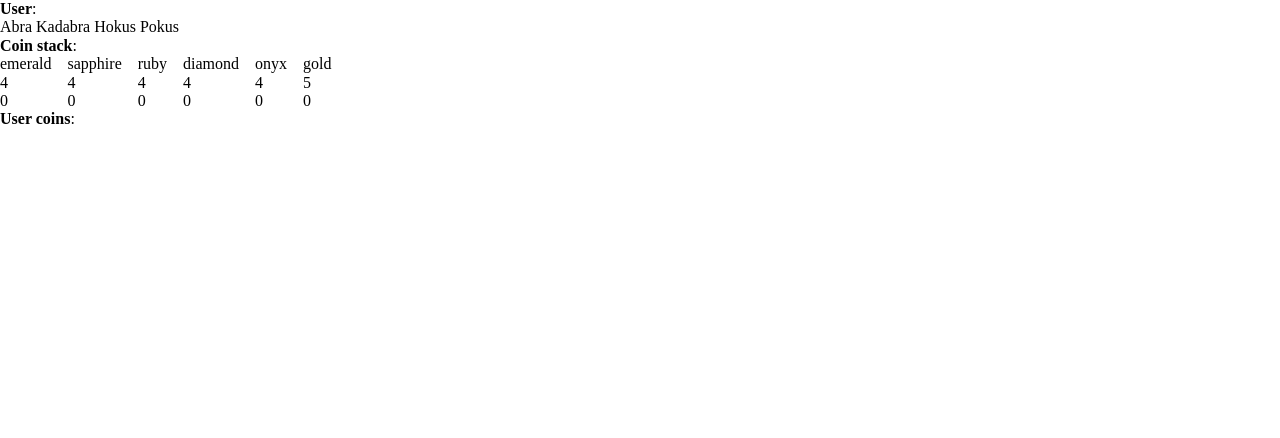
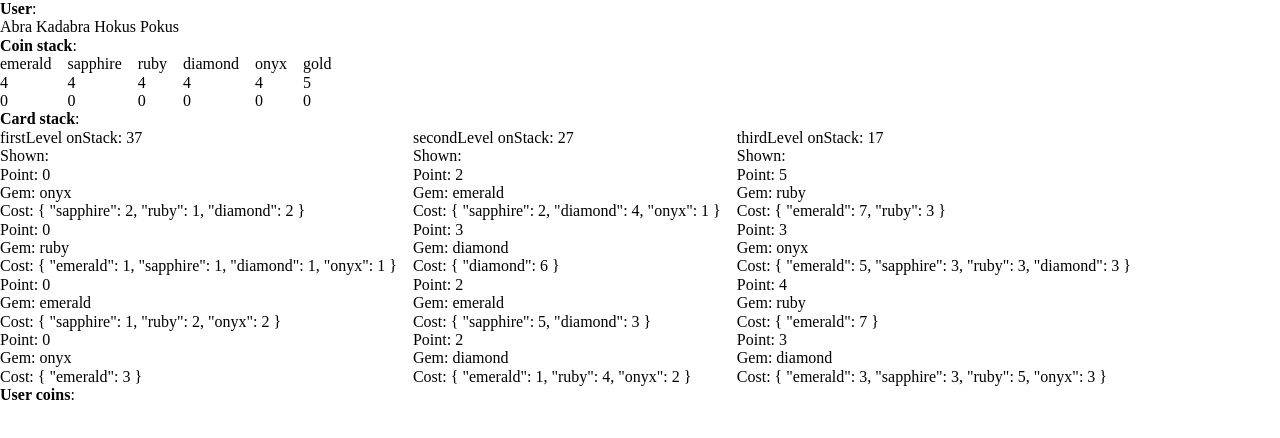
Before and after one commit to Lizon57/splendorGame, a React (Create React App) app: page /game/gameI0001 in a window 1280 px wide. Shown: the top 438 px of the page. Built offline with nearby package versions, Linux system fonts and the light colour scheme.

Commit message:
Init game card system

```diff
--- /dev/null
+++ b/src/cmps/game/cards/CardLst.jsx
@@ -0,0 +1,12 @@
+import { CardPackage } from './CardPackage'
+
+export const CardLst = () => {
+    const cardLevels = ['firstLevel', 'secondLevel', 'thirdLevel']
+
+
+    return (
+        <div style={{ display: 'flex', gap: '1rem' }}>
+            {cardLevels.map(level => <CardPackage key={level} level={level} />)}
+        </div>
+    )
+}
--- /dev/null
+++ b/src/cmps/game/cards/CardPackage.jsx
@@ -0,0 +1,16 @@
+import { useSelector } from 'react-redux'
+
+import { CardPreview } from './CardPreview'
+
+
+export const CardPackage = ({ level }) => {
+    const { game } = useSelector(state => state.gameModule)
+
+    return (
+        <div>
+            {level} onStack: {game.card[level].cardsStack.length}<br />
+
+            Shown: {game.card[level].shownCards.map(card => <CardPreview key={card.id} card={card} />)}
+        </div>
+    )
+}
--- /dev/null
+++ b/src/cmps/game/cards/CardPreview.jsx
@@ -0,0 +1,11 @@
+export const CardPreview = ({ card }) => {
+    console.log(card)
+
+    return (
+        <div>
+            <div>Point: {card.point}</div>
+            <div>Gem: {card.gem}</div>
+            <div>Cost: {JSON.stringify(card.cost, null, 2)}</div>
+        </div>
+    )
+}
--- a/src/data/dummyGameDB.js
+++ b/src/data/dummyGameDB.js
@@ -1,3 +1,10 @@
+import { utilService } from '../services/utilService'
+
+import { firstLevelDevCards } from './card/firstLevelDevCards'
+import { secondLevelDevCards } from './card/secondLevelDevCards'
+import { thirdLevelDevCards } from './card/thirdLevelDevCards'
+
+
 export const dummyGameDB = [
     {
         _id: 'gameI0001',
@@ -12,6 +19,96 @@ export const dummyGameDB = [
         coinStack: {
             gem: { emerald: 4, sapphire: 4, ruby: 4, diamond: 4, onyx: 4 },
             gold: 5,
+        },
+
+        card: {
+            firstLevel: {
+                cardsStack: firstLevelDevCards.slice(3),
+                shownCards: [
+                    {
+                        id: utilService.makeId(),
+                        point: 0,
+                        gem: 'onyx',
+                        cost: { sapphire: 2, ruby: 1, diamond: 2 }
+                    },
+                    {
+                        id: utilService.makeId(),
+                        point: 0,
+                        gem: 'ruby',
+                        cost: { emerald: 1, sapphire: 1, diamond: 1, onyx: 1 }
+                    },
+                    {
+                        id: utilService.makeId(),
+                        point: 0,
+                        gem: 'emerald',
+                        cost: { sapphire: 1, ruby: 2, onyx: 2 }
+                    },
+                    {
+                        id: utilService.makeId(),
+                        point: 0,
+                        gem: 'onyx',
+                        cost: { emerald: 3 }
+                    }
+                ]
+            },
+            secondLevel: {
+                cardsStack: secondLevelDevCards.slice(3),
+                shownCards: [
+                    {
+                        id: utilService.makeId(),
+                        point: 2,
+                        gem: 'emerald',
+                        cost: { sapphire: 2, diamond: 4, onyx: 1 }
+                    },
+                    {
+                        id: utilService.makeId(),
+                        point: 3,
+                        gem: 'diamond',
+                        cost: { diamond: 6, }
+                    },
+                    {
+                        id: utilService.makeId(),
+                        point: 2,
+                        gem: 'emerald',
+                        cost: { sapphire: 5, diamond: 3 }
+                    },
+                    {
+                        id: utilService.makeId(),
+                        point: 2,
+                        gem: 'diamond',
+                        cost: { emerald: 1, ruby: 4, onyx: 2 }
+                    }
+                ]
+            },
+            thirdLevel: {
+                cardsStack: thirdLevelDevCards.slice(3),
+                shownCards: [
+                    {
+                        id: utilService.makeId(),
+                        point: 5,
+                        gem: 'ruby',
+                        cost: { emerald: 7, ruby: 3 }
+                    },
+                    {
+                        id: utilService.makeId(),
+                        point: 3,
+                        gem: 'onyx',
+                        cost: { emerald: 5, sapphire: 3, ruby: 3, diamond: 3 }
+                    },
+                    {
+                        id: utilService.makeId(),
+                        point: 4,
+                        gem: 'ruby',
+                        cost: { emerald: 7 }
+                    },
+                    {
+                        id: utilService.makeId(),
+                        point: 3,
+                        gem: 'diamond',
+                        cost: { emerald: 3, sapphire: 3, ruby: 5, onyx: 3 }
+                    }
+                ]
+            }
         },
 
 
--- a/src/pages/Game.js
+++ b/src/pages/Game.js
@@ -6,6 +6,7 @@ import { gameService } from '../services/gameService'
 
 import { UserLog } from '../cmps/dev-logics/user/UserLog'
 import { CoinLst as StackCoinLst } from '../cmps/game/coins/stack/CoinLst'
+import { CardLst } from '../cmps/game/cards/CardLst'
 import { CoinLst as PlayerCoinLst } from '../cmps/game/coins/player/CoinLst'
 
 
@@ -49,6 +50,9 @@ export const Game = () => {
             <b>Coin stack</b>:
             <StackCoinLst />
 
+            <b>Card stack</b>:
+            <CardLst />
+
             <b>User coins</b>:
             <PlayerCoinLst />
         </>
```
